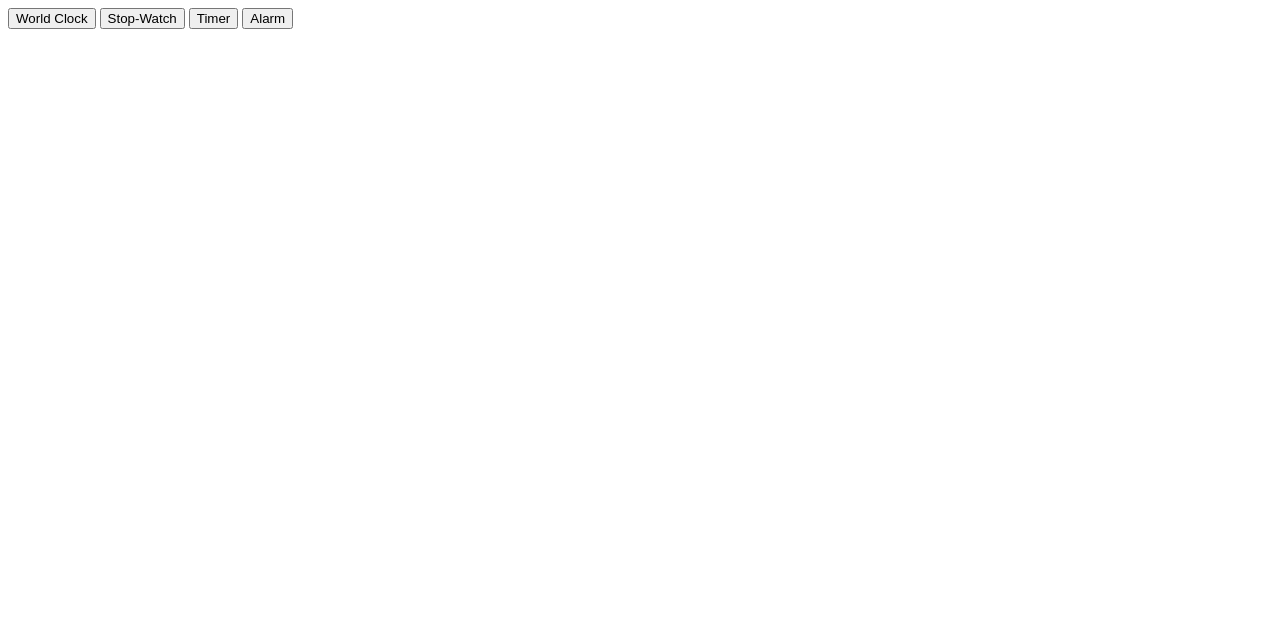
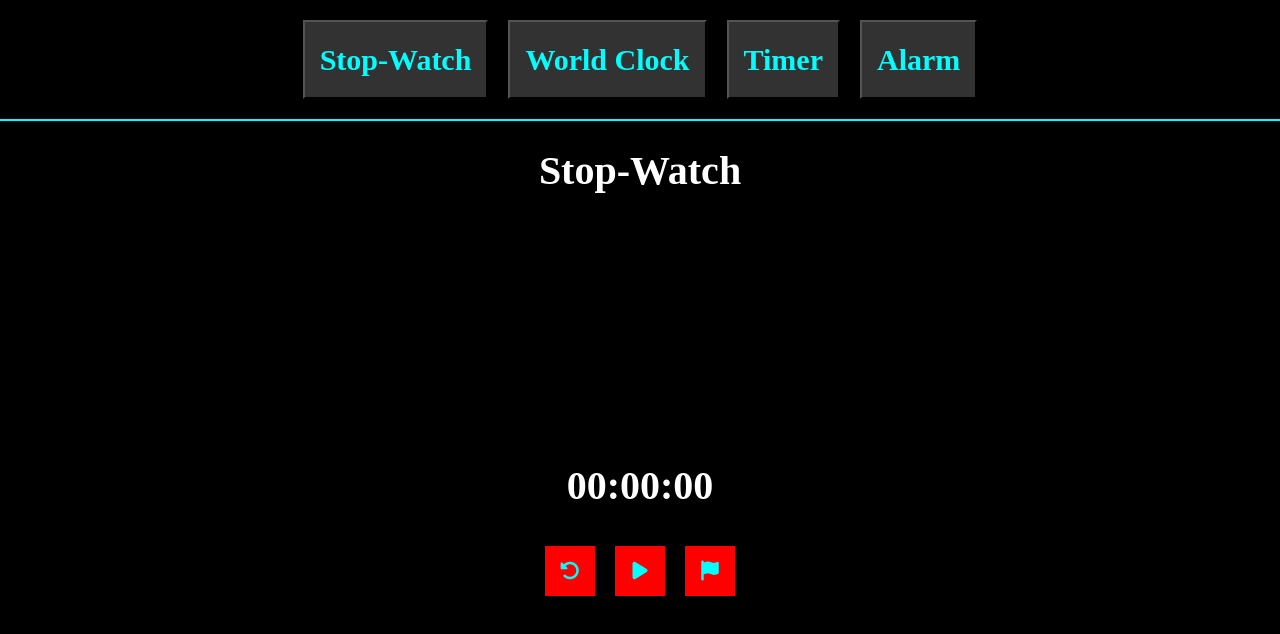
Before and after one commit to HWaterCoding/stopwatch-program, a website built with webpack: page src/template.html in a window 1280 px wide. Built offline with nearby package versions, Linux system fonts and the light colour scheme.

Commit message:
Create DOM elements in stopwatch-load module Import to index and call on buttonClick and default page load

```diff
--- a/package.json
+++ b/package.json
@@ -24,6 +24,7 @@
     "html-webpack-plugin": "^5.6.6",
     "style-loader": "^4.0.0",
     "webpack": "^5.105.4",
-    "webpack-cli": "^6.0.1"
+    "webpack-cli": "^6.0.1",
+    "webpack-dev-server": "^5.2.3"
   }
 }
--- a/src/index.js
+++ b/src/index.js
@@ -1,4 +1,6 @@
 //main file, add event listeners.
+import "./styles.css";
+
 
 import loadStopwatch from "./stopwatch-load.js";
 
@@ -26,3 +28,6 @@ const alarmBtn = document.getElementById("alarmBtn");
 alarmBtn.addEventListener("click", () =>{
 
 });
+
+//Default page-load
+loadStopwatch();
--- a/src/stopwatch-load.js
+++ b/src/stopwatch-load.js
@@ -24,14 +24,27 @@ export default function loadStopwatch(){
     buttonContainer.id = "buttonContainer";
     stopwatchClockDiv.appendChild(buttonContainer);
 
-    //need to add the icons to the buttons.
+
     const resetBtn = document.createElement("button");
+    const resetIcon = document.createElement("i");
+    resetIcon.classList.add("fa-solid", "fa-rotate-left");
+    resetBtn.appendChild(resetIcon);
     resetBtn.id = "reset";
+
     const toggleBtn = document.createElement("button");
+    const playIcon = document.createElement("i");
+    playIcon.classList.add("icon", "fa-solid", "fa-play");
+    const pauseIcon = document.createElement("i");
+    playIcon.classList.add("icon", "fa-solid", "fa-pause");
+    toggleBtn.append(playIcon, pauseIcon);
     toggleBtn.id = "toggleBtn";
+
+
     const lapBtn = document.createElement("button");
+    const lapIcon = document.createElement("i");
+    lapIcon.classList.add("fa-solid", "fa-flag");
+    lapBtn.appendChild(lapIcon);
     lapBtn.id = "lap";
 
     buttonContainer.append(resetBtn, toggleBtn, lapBtn);
-
 }
--- a/src/styles.css
+++ b/src/styles.css
@@ -11,12 +11,6 @@
 
 * {
   margin: 0;
-}
-
-@media (prefers-reduced-motion: no-preference) {
-  html {
-    interpolate-size: allow-keywords;
-  }
 }
 
 body {
@@ -61,7 +55,7 @@ body{
     border-bottom: 2px var(--cyan-theme) solid;
     display: flex;
     justify-content: center;
-    gap: 15px;
+    gap: clamp(1rem, 20px, 2rem);
     padding: 20px;
 }
 
@@ -70,6 +64,7 @@ body{
     background: var(--faded-black-theme);
     color: cyan;
     font-weight: bold;
+    font-size: clamp(1.5rem, 30px, 2rem);
 }
 
 
@@ -91,8 +86,9 @@ body{
 
 #stopwatchWrapper h1{
     color: var(--white-theme);
-    font-size: 2rem;
+    font-size: clamp(2rem, 40px, 4rem);
     text-align: center;
+    padding: clamp(1rem, 20px, 2rem);
     margin: 0;
 }
 
--- a/src/template.html
+++ b/src/template.html
@@ -11,17 +11,17 @@
 <body>
 
     <div id="navbar">
+        <button id="stopwatchBtn">Stop-Watch</button>
         <button id="clockBtn">World Clock</button>
-        <button id="stopwatchBtn">Stop-Watch</button>
         <button id="timerBtn">Timer</button>
         <button id="alarmBtn">Alarm</button>
     </div>
 
     <div id="content">
-        <div id="clockWrapper">
+        <div id="stopwatchWrapper">
 
         </div>
-        <div id="stopwatchWrapper">
+        <div id="clockWrapper">
 
         </div>
         <div id="timerWrapper">
```
Also changed, not shown: 1 other file.
